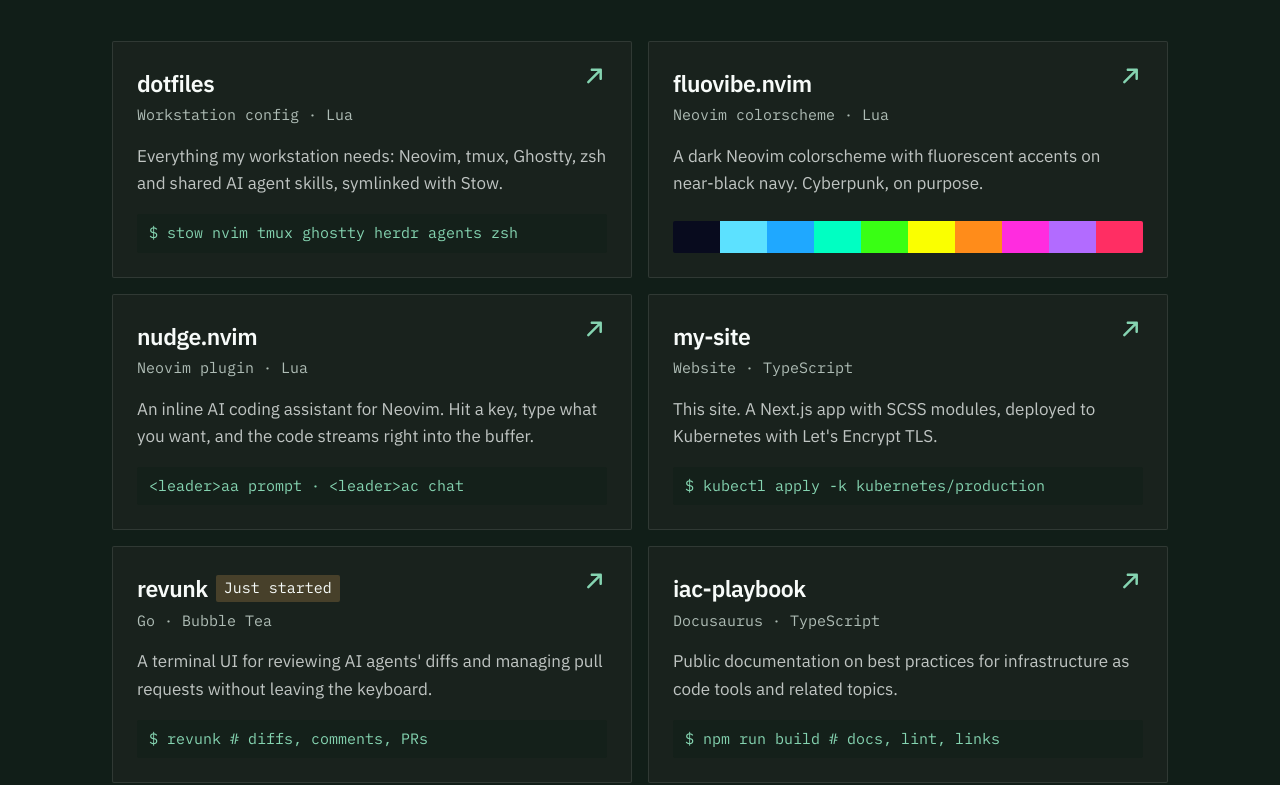
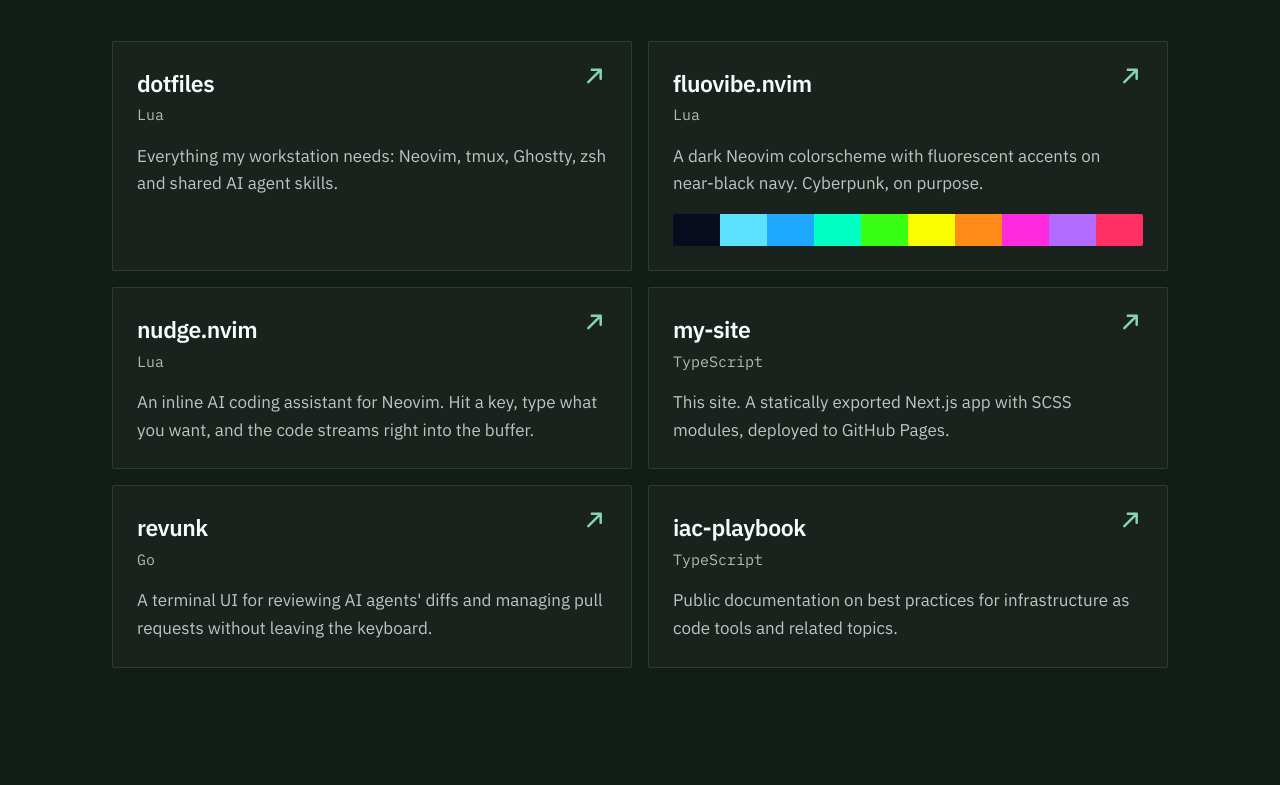
Before and after one commit to jfmainville/my-site, a Next.js app: page / in a window 1280 px wide. Shown: the part 1016-1801 px from the top of the page. Built offline with nearby package versions, Linux system fonts and the light colour scheme.

Commit message:
feat(projects): show only language and description on project cards

```diff
--- a/src/app/components/Projects/index.module.scss
+++ b/src/app/components/Projects/index.module.scss
@@ -69,13 +69,6 @@
   gap: space(4);
 }
 
-.TitleRow {
-  display: flex;
-  flex-wrap: wrap;
-  align-items: center;
-  gap: space(2);
-}
-
 .Name {
   font-size: $text-2xl;
   font-weight: $font-weight-semibold;
@@ -87,7 +80,7 @@
   }
 }
 
-.Type {
+.Language {
   @include mono-sm;
   margin-top: space(1);
   color: $color-subtle;
@@ -113,12 +106,3 @@
     flex: 1;
   }
 }
-
-.Code {
-  @include mono-sm;
-  padding: space(2) space(3);
-  overflow-wrap: break-word;
-  border-radius: $radius-sm;
-  background-color: alpha($color-background, $opacity-strong);
-  color: $color-primary;
-}
--- a/src/app/components/Projects/index.tsx
+++ b/src/app/components/Projects/index.tsx
@@ -1,19 +1,7 @@
-import { GITHUB_URL, projects, type ProjectDetail } from "../../content";
+import { GITHUB_URL, projects } from "../../content";
 import Arrow from "../Arrow";
-import Badge from "../Badge";
 import SectionHeading from "../SectionHeading";
 import styles from "./index.module.scss";
-
-const Detail = ({ detail }: { detail: ProjectDetail }) =>
-  detail.kind === "palette" ? (
-    <div className={styles.Palette} aria-label="Colorscheme palette">
-      {detail.colors.map((color) => (
-        <span key={color} style={{ background: color }} title={color} />
-      ))}
-    </div>
-  ) : (
-    <p className={styles.Code}>{detail.text}</p>
-  );
 
 const Projects = () => (
   <section id="projects" className={styles.Projects}>
@@ -40,18 +28,25 @@ const Projects = () => (
           >
             <div className={styles.CardHeader}>
               <div>
-                <div className={styles.TitleRow}>
-                  <h3 className={styles.Name}>{project.name}</h3>
-                  {project.note && <Badge>{project.note}</Badge>}
-                </div>
-                <p className={styles.Type}>{project.type}</p>
+                <h3 className={styles.Name}>{project.name}</h3>
+                <p className={styles.Language}>{project.language}</p>
               </div>
               <span className={styles.CardArrow}>
                 <Arrow direction="up-right" size="md" />
               </span>
             </div>
             <p className={styles.Description}>{project.description}</p>
-            <Detail detail={project.detail} />
+            {project.palette && (
+              <div className={styles.Palette} aria-label="Colorscheme palette">
+                {project.palette.map((color) => (
+                  <span
+                    key={color}
+                    style={{ background: color }}
+                    title={color}
+                  />
+                ))}
+              </div>
+            )}
           </a>
         </li>
       ))}
--- a/src/app/content.ts
+++ b/src/app/content.ts
@@ -7,16 +7,11 @@ export type JourneyEntry = {
   branch?: string;
 };
 
-export type ProjectDetail =
-  | { kind: "code"; text: string }
-  | { kind: "palette"; colors: string[] };
-
 export type Project = {
   name: string;
   description: string;
-  type: string;
-  note?: string;
-  detail: ProjectDetail;
+  language: string;
+  palette?: string[];
   href: string;
 };
 
@@ -55,7 +50,7 @@ export const about = {
       items: ["Neovim & Lua", "Terminal UIs", "AI coding tools"],
     },
     { group: "Daily drivers", items: ["Neovim", "tmux", "Ghostty", "zsh"] },
-    { group: "Automating", items: ["Ansible", "GNU Stow", "Terraform"] },
+    { group: "Automating", items: ["Ansible", "Terraform"] },
     {
       group: "Day job",
       items: [
@@ -127,19 +122,16 @@ export const projects: Project[] = [
   {
     name: "dotfiles",
     description:
-      "Everything my workstation needs: Neovim, tmux, Ghostty, zsh and shared AI agent skills, symlinked with Stow.",
-    type: "Workstation config · Lua",
-    detail: { kind: "code", text: "$ stow nvim tmux ghostty herdr agents zsh" },
+      "Everything my workstation needs: Neovim, tmux, Ghostty, zsh and shared AI agent skills.",
+    language: "Lua",
     href: `${GITHUB_URL}/dotfiles`,
   },
   {
     name: "fluovibe.nvim",
     description:
       "A dark Neovim colorscheme with fluorescent accents on near-black navy. Cyberpunk, on purpose.",
-    type: "Neovim colorscheme · Lua",
-    detail: {
-      kind: "palette",
-      colors: [
+    language: "Lua",
+    palette: [
       "#080B1E",
       "#5CE1FF",
       "#1FA8FF",
@@ -151,40 +143,34 @@ export const projects: Project[] = [
       "#B26BFF",
       "#FF2E63",
     ],
-    },
     href: `${GITHUB_URL}/fluovibe.nvim`,
   },
   {
     name: "nudge.nvim",
     description:
       "An inline AI coding assistant for Neovim. Hit a key, type what you want, and the code streams right into the buffer.",
-    type: "Neovim plugin · Lua",
-    detail: { kind: "code", text: "<leader>aa prompt · <leader>ac chat" },
+    language: "Lua",
     href: `${GITHUB_URL}/nudge.nvim`,
   },
   {
     name: "my-site",
     description:
-      "This site. A Next.js app with SCSS modules, deployed to Kubernetes with Let's Encrypt TLS.",
-    type: "Website · TypeScript",
-    detail: { kind: "code", text: "$ kubectl apply -k kubernetes/production" },
+      "This site. A statically exported Next.js app with SCSS modules, deployed to GitHub Pages.",
+    language: "TypeScript",
     href: `${GITHUB_URL}/my-site`,
   },
   {
     name: "revunk",
     description:
       "A terminal UI for reviewing AI agents' diffs and managing pull requests without leaving the keyboard.",
-    type: "Go · Bubble Tea",
-    note: "Just started",
-    detail: { kind: "code", text: "$ revunk  # diffs, comments, PRs" },
+    language: "Go",
     href: `${GITHUB_URL}/revunk`,
   },
   {
     name: "iac-playbook",
     description:
       "Public documentation on best practices for infrastructure as code tools and related topics.",
-    type: "Docusaurus · TypeScript",
-    detail: { kind: "code", text: "$ npm run build  # docs, lint, links" },
+    language: "TypeScript",
     href: "https://github.com/nuagir/iac-playbook",
   },
 ];
```
Also changed, not shown: 1 other file (tests, documents, lock files or other folders). Lines whose indentation alone changed are shown as unchanged.
